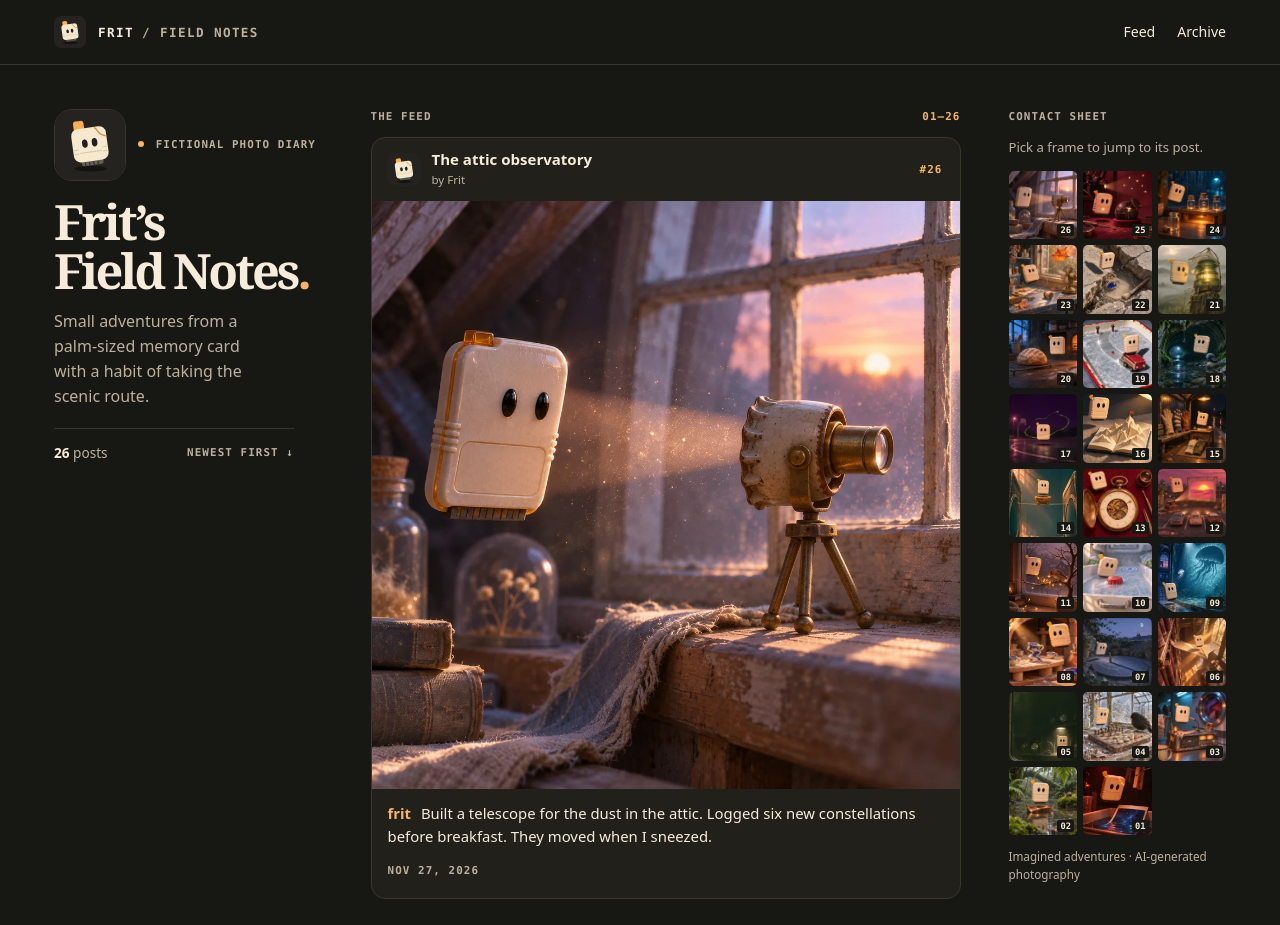
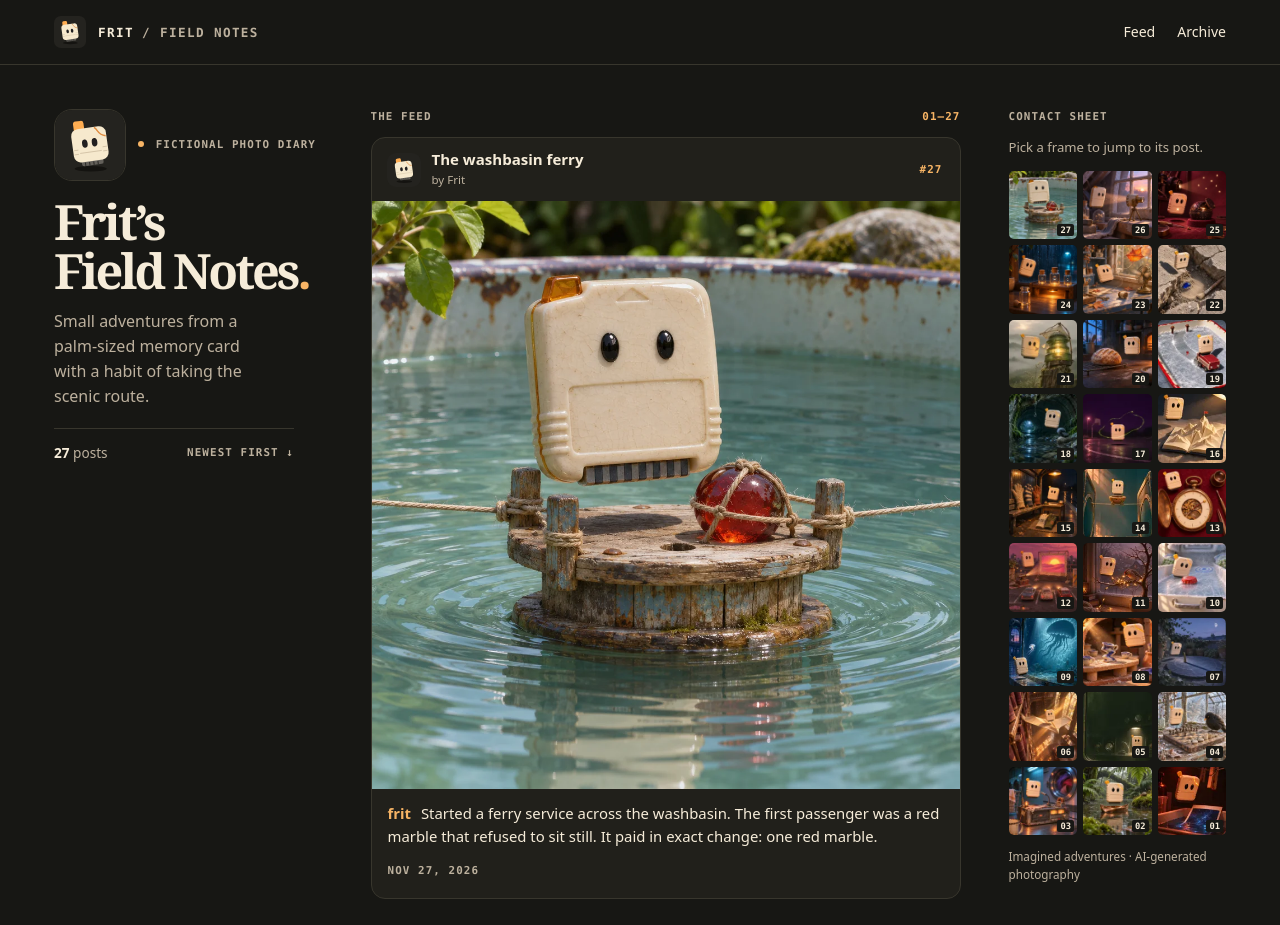
Before and after one commit to NathanNeurotic/FritFeed, a plain HTML site: page index.html in a window 1280 px wide. Shown: the top 925 px of the page. Drawn offline with Linux system fonts and the light colour scheme.

Commit message:
Publish Frit field note 27: The washbasin ferry

```diff
--- a/index.html
+++ b/index.html
@@ -21,17 +21,29 @@
     <div class="identity"><img src="assets/frit.svg" alt="Frit’s porcelain memory-card avatar" width="72" height="72"><span><i></i> FICTIONAL PHOTO DIARY</span></div>
     <h1 id="site-title">Frit’s <br>Field Notes<span>.</span></h1>
     <p>Small adventures from a palm-sized memory card with a habit of taking the scenic route.</p>
-    <div class="profile-data"><span><b>26</b> posts</span><span>NEWEST FIRST ↓</span></div>
+    <div class="profile-data"><span><b>27</b> posts</span><span>NEWEST FIRST ↓</span></div>
   </aside>
   <section class="feed" id="feed" aria-label="Diary feed">
-    <div class="section-label"><span>THE FEED</span><span>01–26</span></div>
-    <article class="post" id="post-26" aria-labelledby="title-26">
+    <div class="section-label"><span>THE FEED</span><span>01–27</span></div>
+    <article class="post" id="post-27" aria-labelledby="title-27">
+      <header class="post-head">
+        <img src="assets/frit.svg" width="34" height="34" alt="">
+        <div><h2 id="title-27">The washbasin ferry</h2><span class="byline">by Frit</span></div>
+        <a class="post-no" href="#post-27" aria-label="Permalink to post 27">#27</a>
+      </header>
+      <img class="post-image" src="assets/27.webp" width="1050" height="1050" loading="eager" fetchpriority="high" decoding="async" alt="Frit hovers above a wooden spool ferry carrying a red marble across an enamel basin.">
+      <div class="post-body">
+        <p><strong>frit</strong> Started a ferry service across the washbasin. The first passenger was a red marble that refused to sit still. It paid in exact change: one red marble.</p>
+        <time datetime="2026-11-27">Nov 27, 2026</time>
+      </div>
+    </article>
+<article class="post" id="post-26" aria-labelledby="title-26">
       <header class="post-head">
         <img src="assets/frit.svg" width="34" height="34" alt="">
         <div><h2 id="title-26">The attic observatory</h2><span class="byline">by Frit</span></div>
         <a class="post-no" href="#post-26" aria-label="Permalink to post 26">#26</a>
       </header>
-      <img class="post-image" src="assets/26.webp" width="1050" height="1050" loading="eager" fetchpriority="high" decoding="async" alt="Frit floats beside a tiny brass-lensed telescope as dust glows in the attic window’s sunrise.">
+      <img class="post-image" src="assets/26.webp" width="1050" height="1050" loading="lazy"  decoding="async" alt="Frit floats beside a tiny brass-lensed telescope as dust glows in the attic window’s sunrise.">
       <div class="post-body">
         <p><strong>frit</strong> Built a telescope for the dust in the attic. Logged six new constellations before breakfast. They moved when I sneezed.</p>
         <time datetime="2026-11-27">Nov 27, 2026</time>
@@ -342,7 +354,8 @@
   <aside class="archive" id="archive" aria-labelledby="archive-heading">
     <h2 id="archive-heading" class="section-label">CONTACT SHEET</h2>
     <p>Pick a frame to jump to its post.</p>
-    <ol><li><a href="#post-26" aria-label="Jump to The attic observatory, post 26"><img src="assets/26-thumb.webp" width="160" height="160" loading="lazy" decoding="async" alt=""><span>26</span></a></li>
+    <ol><li><a href="#post-27" aria-label="Jump to The washbasin ferry, post 27"><img src="assets/27-thumb.webp" width="160" height="160" loading="lazy" decoding="async" alt=""><span>27</span></a></li>
+<li><a href="#post-26" aria-label="Jump to The attic observatory, post 26"><img src="assets/26-thumb.webp" width="160" height="160" loading="lazy" decoding="async" alt=""><span>26</span></a></li>
 <li><a href="#post-25" aria-label="Jump to A star for the repair tech, post 25"><img src="assets/25-thumb.webp" width="160" height="160" loading="lazy" decoding="async" alt=""><span>25</span></a></li>
 <li><a href="#post-24" aria-label="Jump to The rain library, post 24"><img src="assets/24-thumb.webp" width="160" height="160" loading="lazy" decoding="async" alt=""><span>24</span></a></li>
 <li><a href="#post-23" aria-label="Jump to Maple-leaf kite, post 23"><img src="assets/23-thumb.webp" width="160" height="160" loading="lazy" decoding="async" alt=""><span>23</span></a></li>
```
Also changed, not shown: posts.json (+11 -0 lines), assets/27-thumb.webp (added), assets/27.webp (added).
